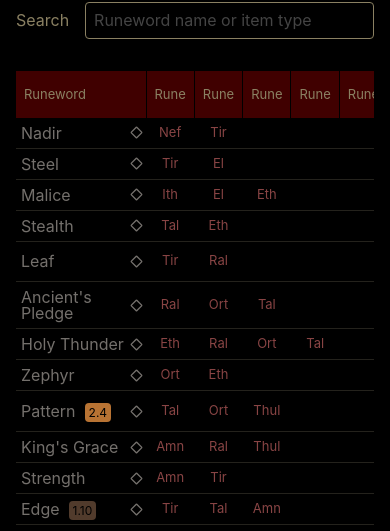
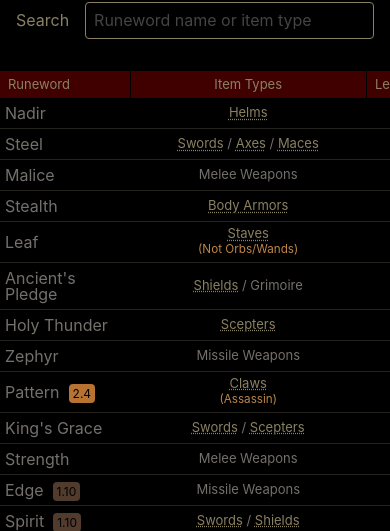
Before and after one commit to fabd/diablo2-runewizard, a Vue app: page / in a window 390 px wide. Shown: the part 313-844 px from the top of the page. Built offline with nearby package versions, Linux system fonts and the light colour scheme.

Commit message:
Mobile friendly table, group runes in one column
- group runes in one column eg. "Ral Ort Tal" as one string
- hide the pin icon in mobile to save some space

```diff
--- a/src/App.vue
+++ b/src/App.vue
@@ -1,8 +1,8 @@
 <template>
   <app-header v-if="useLayoutHeader" />
 
-  <main class="rw-Layout-row rw-Main mx-auto py-4 md:flex mb-24">
-    <div class="">
+  <main class="rw-Layout-row rw-Main mx-auto md:px-4 py-4 md:flex mb-24">
+    <div class="px-4 md:px-0">
       <runes />
     </div>
     <div class="overflow-auto flex-1 md:ml-16">
--- a/src/assets/css/main.css
+++ b/src/assets/css/main.css
@@ -82,7 +82,7 @@ a {
 // -------------------------------------------------------------------- */
 
 .rw-Layout-row {
-  @apply max-w-[1100px] px-4;
+  @apply max-w-[1100px];
 }
 
 .rw-Layout-goldBarSeparator {
@@ -199,10 +199,8 @@ a {
 .rw-Table-th {
   background: var(--color-blood-dark);
   color: var(--color-gold);
-  font-weight: normal;
-  padding: 0.25rem 0.5rem;
   border-right: 1px solid #000;
-  @apply select-none;
+  @apply font-normal whitespace-nowrap select-none px-2 py-1;
 
   .is-sortCol {
     font-weight: bold;
@@ -223,20 +221,13 @@ a {
   text-align: center;
   border-bottom: 1px solid var(--color-gray-dark);
   color: var(--color-gray);
-
-  &.is-rune {
-    color: var(--color-rune-off);
-  }
-  &.is-active {
-    color: var(--color-rune-act);
-  }
 }
 /* runeword title */
 .rw-Table-tdTitle {
   @apply p-0;
 }
 .rw-Table-tdTitleSpan {
-  @apply inline-block px-[5px] py-[7px]; /* increase the mouseover area */
+  @apply inline-block px-1.25 py-1.75; /* increase the mouseover area */
 
   color: var(--color-gray);
 
@@ -279,9 +270,6 @@ a {
   &:hover {
     color: var(--color-gold-light);
   }
-  &.is-pinned {
-    color: var(--color-gray);
-  }
 
   /* background: red; */
   width: 1.5em;
@@ -313,6 +301,18 @@ a {
 
 .rw-Table-tr.is-complete .rw-Table-tdTitleSpan {
   color: var(--color-gold);
+}
+
+.rw-RunesTxt {
+  .is-rune {
+    padding: 0 2px;
+  }
+  .off {
+    color: var(--color-rune-off);
+  }
+  .on {
+    color: var(--color-rune-act);
+  }
 }
 
 /* --------------------------------------------------------------------
--- a/src/components/AppHeader.vue
+++ b/src/components/AppHeader.vue
@@ -1,7 +1,7 @@
 <template>
   <!-- optional header to decorate the stand alone version -->
   <header>
-    <div class="rw-Layout-row mx-auto flex pt-4">
+    <div class="rw-Layout-row mx-auto flex px-4 pt-4">
       <div class="pr-[20px] shrink">
         <img
           src="@assets/images/logo-rune.png"
--- a/src/components/Runewords.vue
+++ b/src/components/Runewords.vue
@@ -1,6 +1,6 @@
 <template>
   <div>
-    <div class="rw-Search flex items-center mb-8">
+    <div class="rw-Search flex items-center mb-8 px-4 md:px-0">
       <label class="text-gold whitespace-nowrap mr-4">{{ "Search" }}</label>
       <input
         v-model="searchText"
--- a/src/components/RunewordsTable.vue
+++ b/src/components/RunewordsTable.vue
@@ -11,6 +11,7 @@
           :class="{
             'is-sortCol': isSortKey(col.key),
             'text-left': col.textLeft,
+            'hidden md:table-cell': col.key === 'runes',
           }"
           @click="onSortBy(col.key)"
         >
@@ -30,9 +31,17 @@
           <tr class="rw-Table-tr">
             <td class="rw-Table-td" colspan="9">
               <div class="text-center mt-6 py-2 relative">
-                <span class="text-md text-gold tracking-[.2em]">PINNED RUNEWORDS</span>
-                <a class="rw-Runes-clear absolute right-0 top-1" href="#" @click.prevent="unpinAll">
-                  <icon-cancel class="ux-icon ux-icon--fw rw-Runes-clearIcon text-[#da0000] mr-1" />unpin all
+                <span class="text-md text-gold tracking-[.2em]"
+                  >PINNED RUNEWORDS</span
+                >
+                <a
+                  class="rw-Runes-clear absolute right-0 top-1"
+                  href="#"
+                  @click.prevent="unpinAll"
+                >
+                  <icon-cancel
+                    class="ux-icon ux-icon--fw rw-Runes-clearIcon text-[#da0000] mr-1"
+                  />unpin all
                 </a>
               </div>
             </td>
@@ -42,7 +51,10 @@
         <template v-if="pinnedRunewords.size && i === pinnedRunewords.size">
           <tr class="rw-Table-tr">
             <td class="rw-Table-td" colspan="9">
-              <div class="text-center text-md text-gold tracking-[.2em] mt-6 py-2">ALL RUNEWORDS</div>
+              <div
+                class="text-center text-md text-gold tracking-[.2em] mt-6 py-2"
+                >ALL RUNEWORDS</div
+              >
             </td>
           </tr>
         </template>
@@ -54,75 +66,54 @@
             display: item.filterMatch ? '' : 'none',
           }"
         >
-          <td class="rw-Table-td rw-Table-tdTitle p-0 text-left relative min-w-[10em]">
+          <td
+            class="rw-Table-td rw-Table-tdTitle p-0 text-left relative min-w-[10em]"
+          >
             <span
               class="rw-Table-tdTitleSpan cursor-pointer"
               @mouseenter="onEnterRuneword($event, item)"
               @mouseleave="onLeaveRuneword()"
               @click="onEnterRuneword($event, item)"
-            >{{ item.title }}</span>
-            <span v-if="item.ladder" class="rw-Md-ladder" title="Ladder Only">L</span>
+              >{{ item.title }}</span
+            >
+            <span v-if="item.ladder" class="rw-Md-ladder" title="Ladder Only"
+              >L</span
+            >
 
             <span
               v-if="item.version"
               class="rw-Table-tdTitlePatch"
               :class="[
                 { 'is-new': item.version === envGameVersion },
-                `patch-${String(item.version).replace('.', '-')}`
+                `patch-${String(item.version).replace('.', '-')}`,
               ]"
               title="Patch version"
             >
               {{ item.version }}
             </span>
 
-            <span
-              v-if="item.note"
-              class="rw-Md-note"
-              :title="item.note"
-            >Note!</span>
+            <span v-if="item.note" class="rw-Md-note" :title="item.note"
+              >Note!</span
+            >
 
             <div
-              v-if="pinnedRunewords.has(item.title)"
-              class="rw-Table-pin is-pinned"
+              class="rw-Table-pin hidden md:block"
               @click="onTogglePin(item.title)"
             >
-              <icon-check-on class="rw-Table-pinIcon" />
-            </div>
-            <div v-else class="rw-Table-pin" @click="onTogglePin(item.title)">
-              <icon-check-off class="rw-Table-pinIcon" />
+              <icon-check-on
+                v-if="pinnedRunewords.has(item.title)"
+                class="rw-Table-pinIcon"
+              />
+              <icon-check-off v-else class="rw-Table-pinIcon" />
             </div>
           </td>
-          <td class="rw-Table-td is-rune" :class="cssActiveRune(item.runes[0])">
-            {{
-              item.runes[0]
-            }}
+          <td class="rw-Table-td hidden md:table-cell text-left">
+            <span class="rw-RunesTxt" v-html="getRunesHtml(item)"></span>
           </td>
-          <td class="rw-Table-td is-rune" :class="cssActiveRune(item.runes[1])">
-            {{
-              item.runes[1]
-            }}
-          </td>
-          <td class="rw-Table-td is-rune" :class="cssActiveRune(item.runes[2])">
-            {{
-              item.runes[2]
-            }}
-          </td>
-          <td class="rw-Table-td is-rune" :class="cssActiveRune(item.runes[3])">
-            {{
-              item.runes[3]
-            }}
-          </td>
-          <td class="rw-Table-td is-rune" :class="cssActiveRune(item.runes[4])">
-            {{
-              item.runes[4]
-            }}
-          </td>
-          <td class="rw-Table-td is-rune" :class="cssActiveRune(item.runes[5])">
-            {{
-              item.runes[5]
-            }}
-          </td>
-          <td class="rw-Table-td rw-Table-tdType min-w-[10em]" v-html="getTypeCellHtml(item)"></td>
+          <td
+            class="rw-Table-td rw-Table-tdType min-w-[10em]"
+            v-html="getTypeCellHtml(item)"
+          ></td>
           <td class="rw-Table-td">{{ item.level }}</td>
         </tr>
       </template>
@@ -158,7 +149,7 @@ export default defineComponent({
   },
 
   props: {
-    items: { type: Array as PropType<TRunewordItem[]>, required: true, },
+    items: { type: Array as PropType<TRunewordItem[]>, required: true },
   },
 
   data() {
@@ -172,12 +163,7 @@ export default defineComponent({
 
       tableHeads: [
         { key: "title", label: "Runeword", textLeft: true },
-        { key: "rune0", label: "Rune" },
-        { key: "rune1", label: "Rune" },
-        { key: "rune2", label: "Rune" },
-        { key: "rune3", label: "Rune" },
-        { key: "rune4", label: "Rune" },
-        { key: "rune5", label: "Rune" },
+        { key: "runes", label: "Runes" },
         { key: "ttypes", label: "Item Types" },
         { key: "level", label: "Level" },
       ],
@@ -242,13 +228,13 @@ export default defineComponent({
       // move completed items to the top
       const list2 = [
         ...list.filter((word) => this.runewordIsComplete.get(word.title)),
-        ...list.filter((word) => !this.runewordIsComplete.get(word.title))
+        ...list.filter((word) => !this.runewordIsComplete.get(word.title)),
       ];
 
       //
       const list3 = [
         ...list2.filter((word) => this.pinnedRunewords.has(word.title)),
-        ...list2.filter((word) => !this.pinnedRunewords.has(word.title))
+        ...list2.filter((word) => !this.pinnedRunewords.has(word.title)),
       ];
 
       return list3;
@@ -260,12 +246,17 @@ export default defineComponent({
   },
 
   methods: {
-    cssActiveRune(runeId: TRuneId) {
-      return this.haveRunes[runeId] ? "is-active" : "";
+    cssCompleteRuneword(word: TRuneword) {
+      return this.runewordIsComplete.get(word.title) ? "is-complete" : "";
     },
 
-    cssCompleteRuneword(word: TRuneword) {
-      return this.runewordIsComplete.get(word.title) ? "is-complete" : "";
+    getRunesHtml(word: TRuneword) {
+      let html = word.runes
+        .map((runeId: TRuneId) => {
+          return `<span class="is-rune ${this.haveRunes[runeId] ? "on" : "off"}">${runeId}</span>`;
+        })
+        .join("");
+      return html;
     },
 
     getTypeCellHtml(word: TRuneword) {
```
